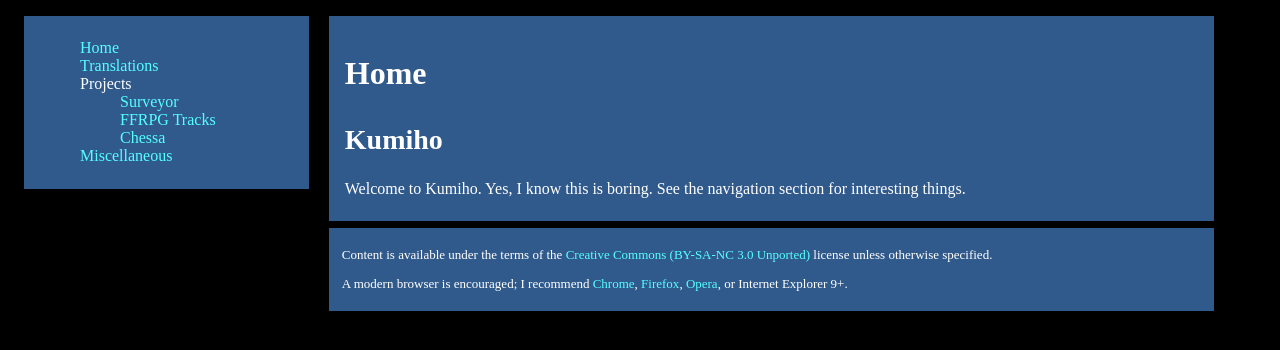
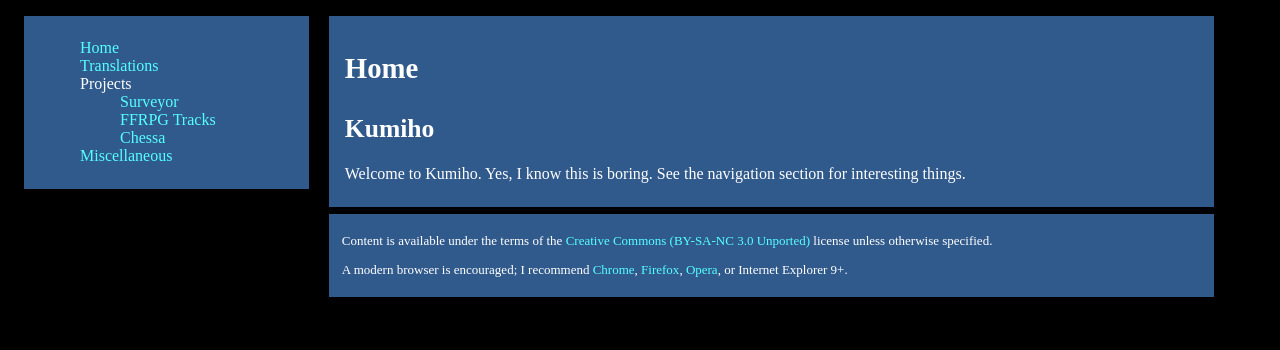
Before and after one commit to atymes/aerdan.github.com, a Jekyll site: the page built from index.html, in a window 1280 px wide. Shown: the top 350 px of the page. Built offline with Jekyll 4.4.1, drawn with Linux system fonts in a browser that asks for light colours.

Commit message:
css/base: Fix heading sizes.

```diff
--- a/css/base.css
+++ b/css/base.css
@@ -48,14 +48,14 @@ a:hover, a:active {
     color: #FF5;
 }
 h1 {
-    font-size: 200%;
+    font-size: 180%;
 }
 h2 {
-    font-size: 175%;
+    font-size: 160%;
 }
 h3 {
-    font-size: 150%;
+    font-size: 140%;
 }
 h4, h5, h6 {
-    font-size: 125%;
+    font-size: 120%;
 }
```
